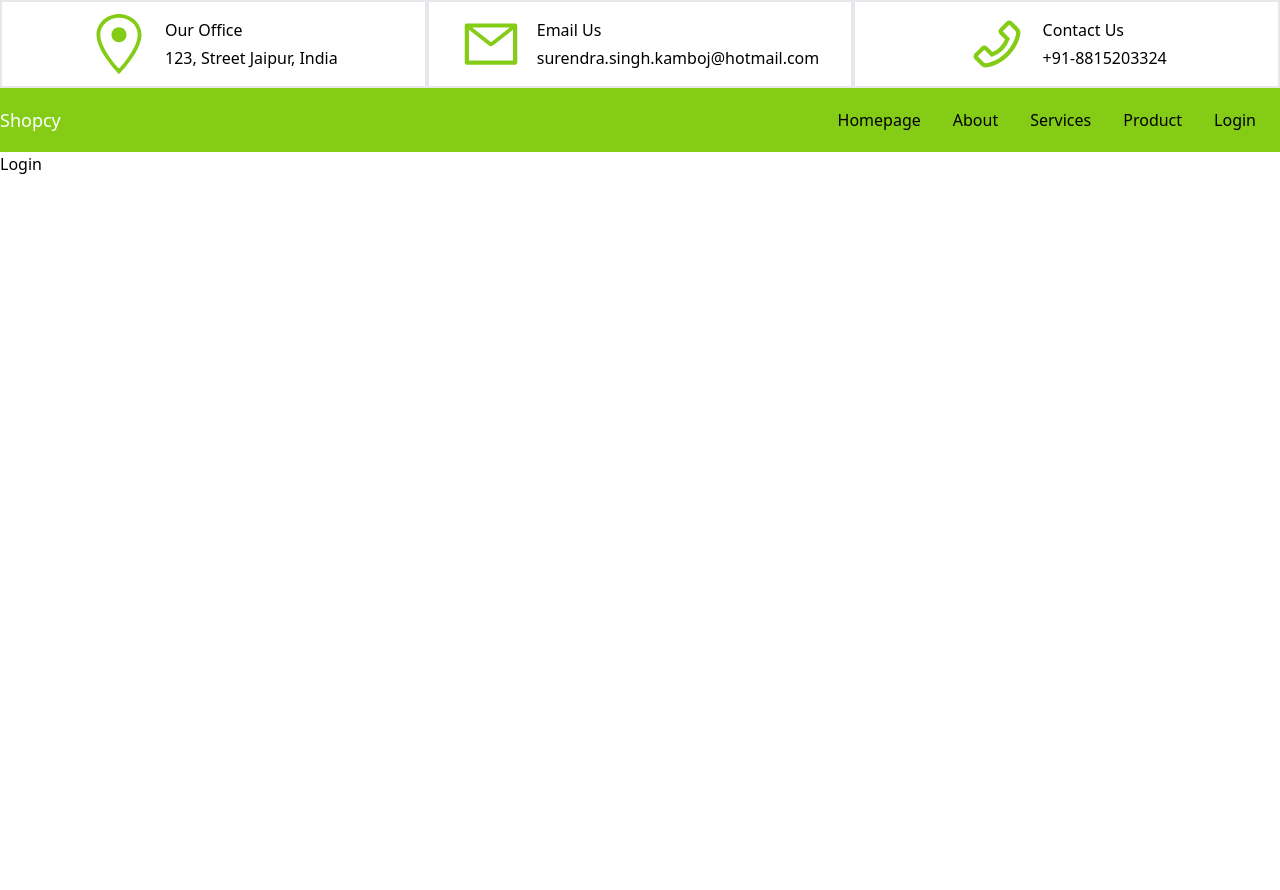
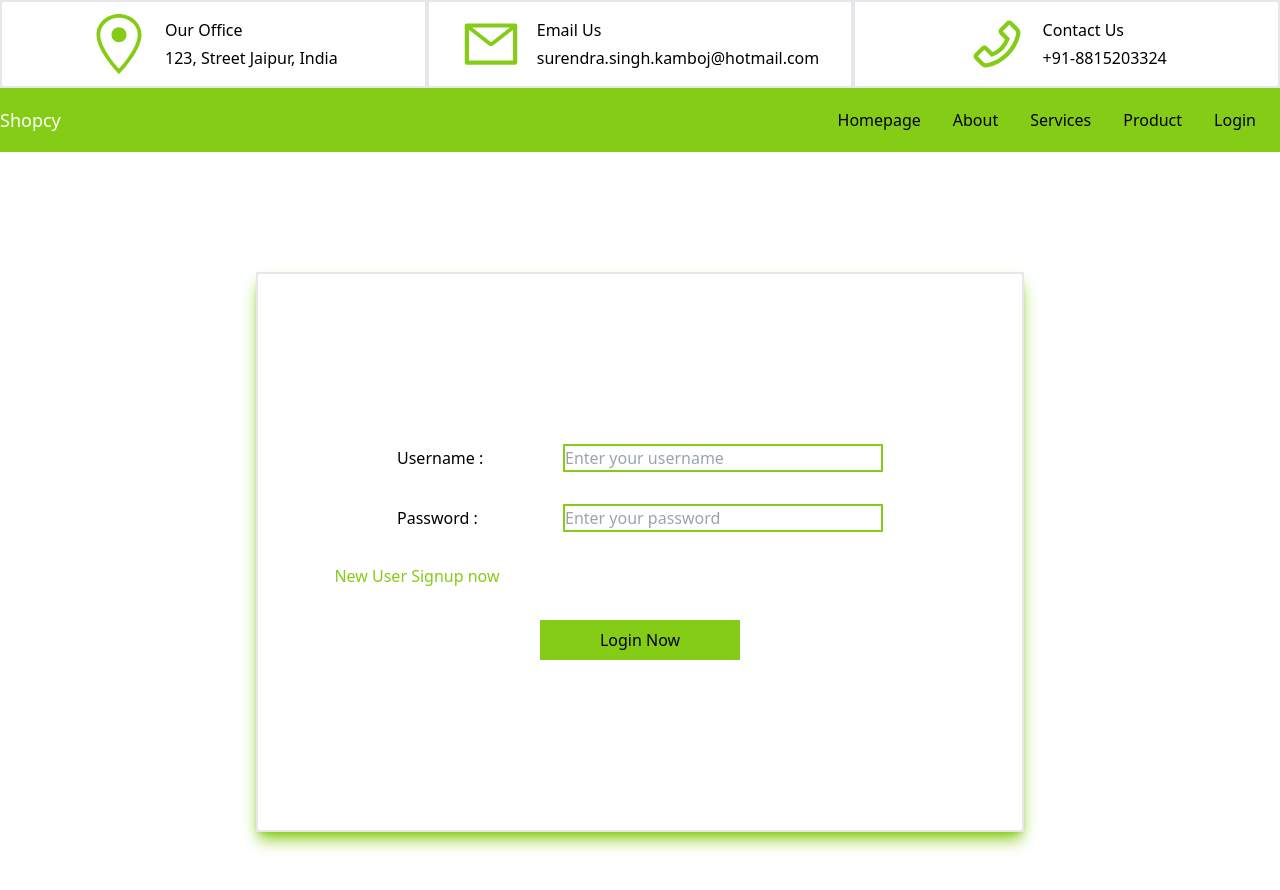
Before and after one commit to surendraSinghKamboj/shopcy, a Next.js app: page /Login in a window 1280 px wide. Shown: the top 890 px of the page. Before the commit the page ends 800 px from the top, so only its background shows below. Built offline with nearby package versions, Linux system fonts and the light colour scheme.

Commit message:
products data fetched and sign and login setup

```diff
--- a/src/pages/Login.jsx
+++ b/src/pages/Login.jsx
@@ -1,9 +1,77 @@
-import React from 'react'
+import Link from "next/link";
+import React, { useState } from "react";
 
 const Login = () => {
+  const [data, setData] = useState({
+    userName: "",
+    password: "",
+  });
+
+  const handleChange = (e) => {
+    setData({
+      ...data,
+      [e.target.name]: e.target.value,
+    });
+  };
+  const handleSubmit = async () => {
+    try {
+      const response = await axios.post("/api/auth/login", data);
+      console.info(response);
+    } catch (error) {
+      console.log(error);
+    }
+  };
+
+
+
   return (
-    <div>Login</div>
-  )
-}
+    <main className="w-[100vw] min-h-screen flex justify-center items-center">
+      <div className="flex flex-col justify-center items-center w-[60vw] h-[70vh] portrait:w-[90vw] portrait:h-[70vh]  shadow-lg border-2 shadow-lime-500">
+        <div className="flex portrait:flex-col my-4 justify-center items-center gap-4">
+          <label className="w-[150px] portrait:hidden" htmlFor="username">
+            Username :
+          </label>
+          <input
+            onChange={(e) => handleChange(e)}
+            type="text"
+            name="userName"
+            id="username"
+            placeholder="Enter your username"
+            className="border-2 border-lime-500 w-80 focus:border-lime-600"
+          />
+        </div>
 
-export default Login
+        <div className="flex portrait:flex-col my-4 justify-center items-center gap-4">
+          <label className="w-[150px] portrait:hidden" htmlFor="password">
+            Password :
+          </label>
+          <input
+            onChange={(e) => handleChange(e)}
+            type="password"
+            name="password"
+            id="password"
+            placeholder="Enter your password"
+            className="border-2 border-lime-500 w-80 focus:border-lime-600"
+          />
+        </div>
+
+        <div className="flex justify-start my-4 items-center w-[80%]">
+          <p className="text-lime-500">
+            <Link href={"/Signup"}>New User Signup now</Link>
+          </p>
+        </div>
+
+        <div className="flex portrait:flex-col my-4 justify-center items-center gap-4">
+          <button
+            onClick={handleSubmit}
+            className="w-[200px] h-[40px] bg-lime-500 hover:bg-white hover:text-lime-500 border-lime-500 border-2"
+          >
+            Login Now
+          </button>
+        </div>
+      </div>
+    </main>
+  );
+};
+
+export default Login;
--- a/src/pages/Signup.jsx
+++ b/src/pages/Signup.jsx
@@ -1,5 +1,6 @@
 import Link from "next/link";
 import React, { useState } from "react";
+import axios from "axios";
 
 const Signup = () => {
   const [data, setData] = useState({
@@ -17,8 +18,13 @@ const Signup = () => {
     });
   };
 
-  const handleSubmit = () => {
-    console.log(data);
+  const handleSubmit = async () => {
+    try {
+      const response =await axios.post("/api/auth/signup", data);
+      console.info(response);
+    } catch (error) {
+      console.log(error);
+    }
   };
 
   return (
--- /dev/null
+++ b/src/pages/products.jsx
@@ -0,0 +1,25 @@
+import React, { useEffect, useState } from "react";
+import axios from "axios";
+
+const Products = () => {
+  const [products, setProducts] = useState([]);
+
+  useEffect(() => {
+    async function fetchData() {
+      const { data } = await axios.get("/api/products/getProducts");
+      setProducts(data.productList);
+    }
+
+    fetchData();
+  }, []);
+
+  return <div>{products && products.map((item) => {
+    return (
+        <div key={item.id}>
+            <h3>{item.title}</h3>
+        </div>
+    )
+  })}</div>;
+};
+
+export default Products;
```
